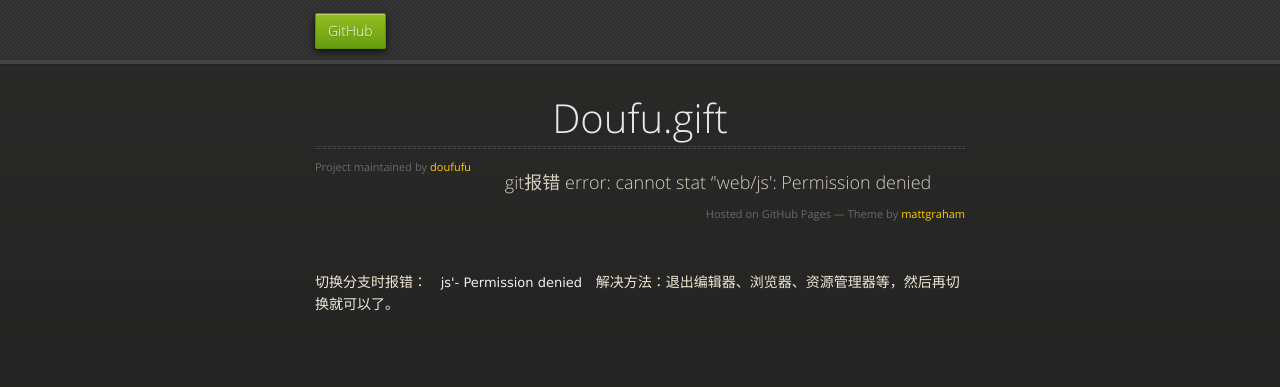
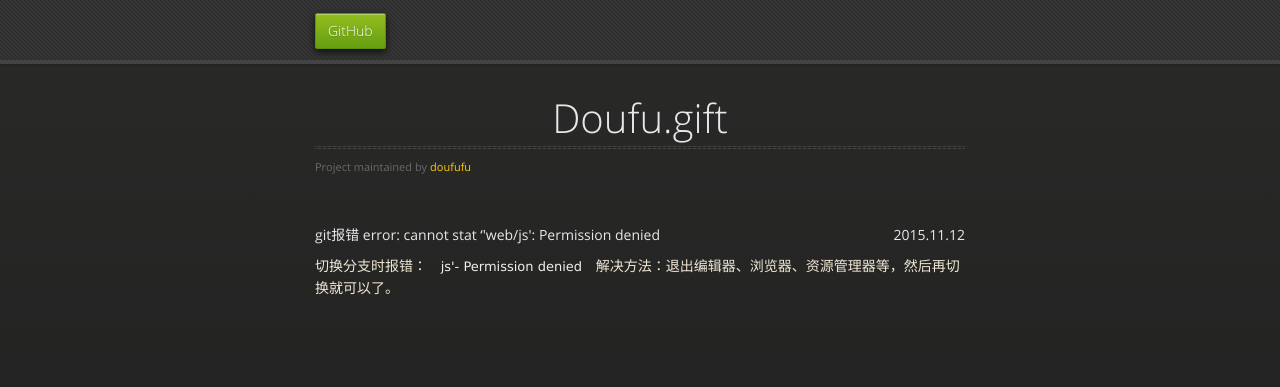
Before and after one commit to doufufu/doufufu.github.io, a plain HTML site: page index.html in a window 1280 px wide. Drawn offline with nearby package versions, Linux system fonts and the light colour scheme.

Commit message:
Update index.html

```diff
--- a/index.html
+++ b/index.html
@@ -31,13 +31,11 @@
           <h1>Doufu.gift</h1>
           <hr>
           <span class="credits left">Project maintained by <a href="https://github.com/doufufu">doufufu</a></span>
-           <p>git报错 error: cannot stat ‘&#39;web/js&#39;: Permission denied</p>
-          <span class="credits right">Hosted on GitHub Pages &mdash; Theme by <a href="https://twitter.com/michigangraham">mattgraham</a></span>
         </div>
-
+        <h4>git报错 error: cannot stat ‘&#39;web/js&#39;: Permission denied<span style="float:right">2015.11.12</span></h4>
         <p>切换分支时报错：
-<code>js'- Permission denied</code>
-解决方法：退出编辑器、浏览器、资源管理器等，然后再切换就可以了。</p>
+          <code>js'- Permission denied</code>
+          解决方法：退出编辑器、浏览器、资源管理器等，然后再切换就可以了。</p>
       </section>
 
     </div>
```
